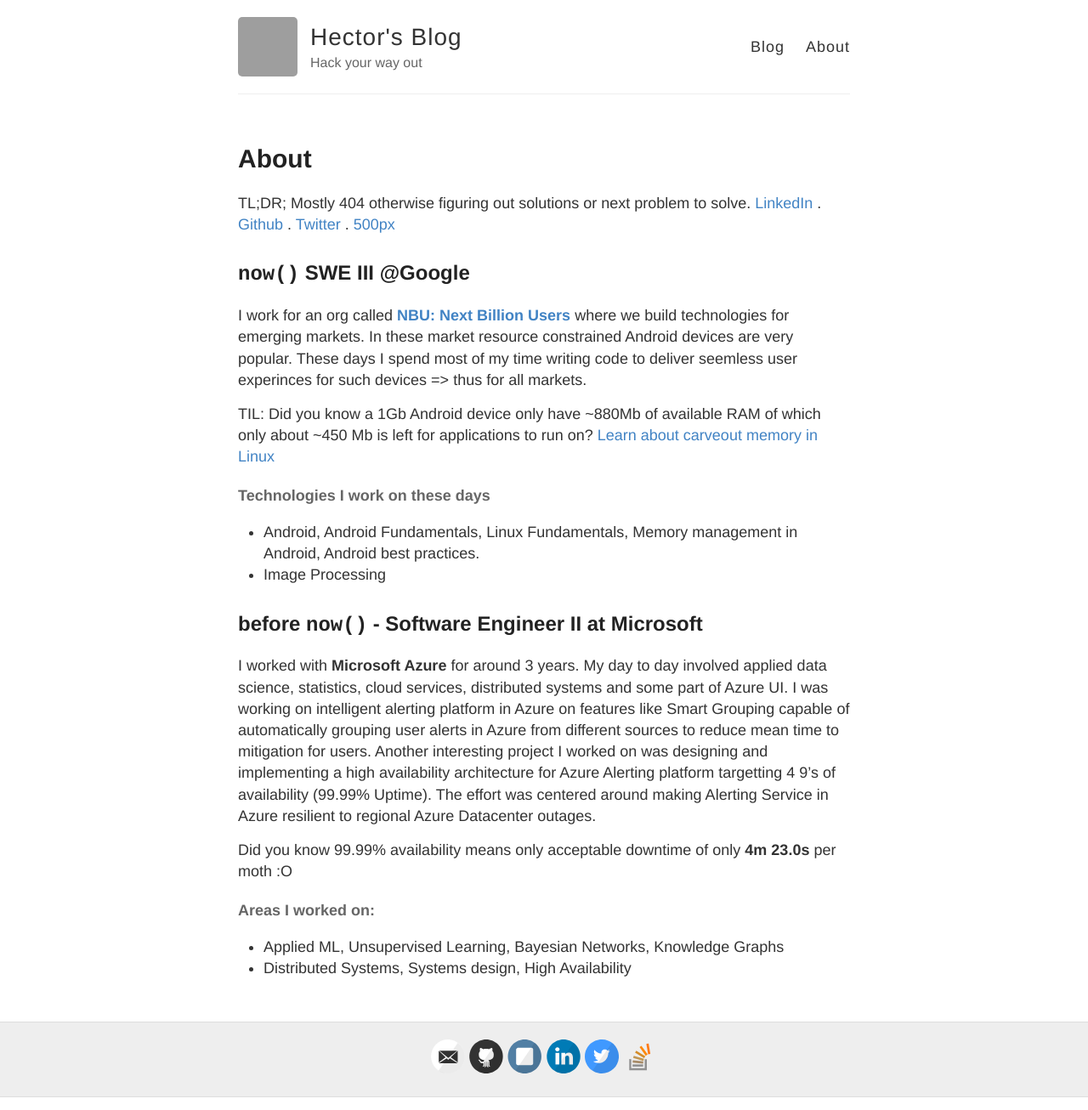
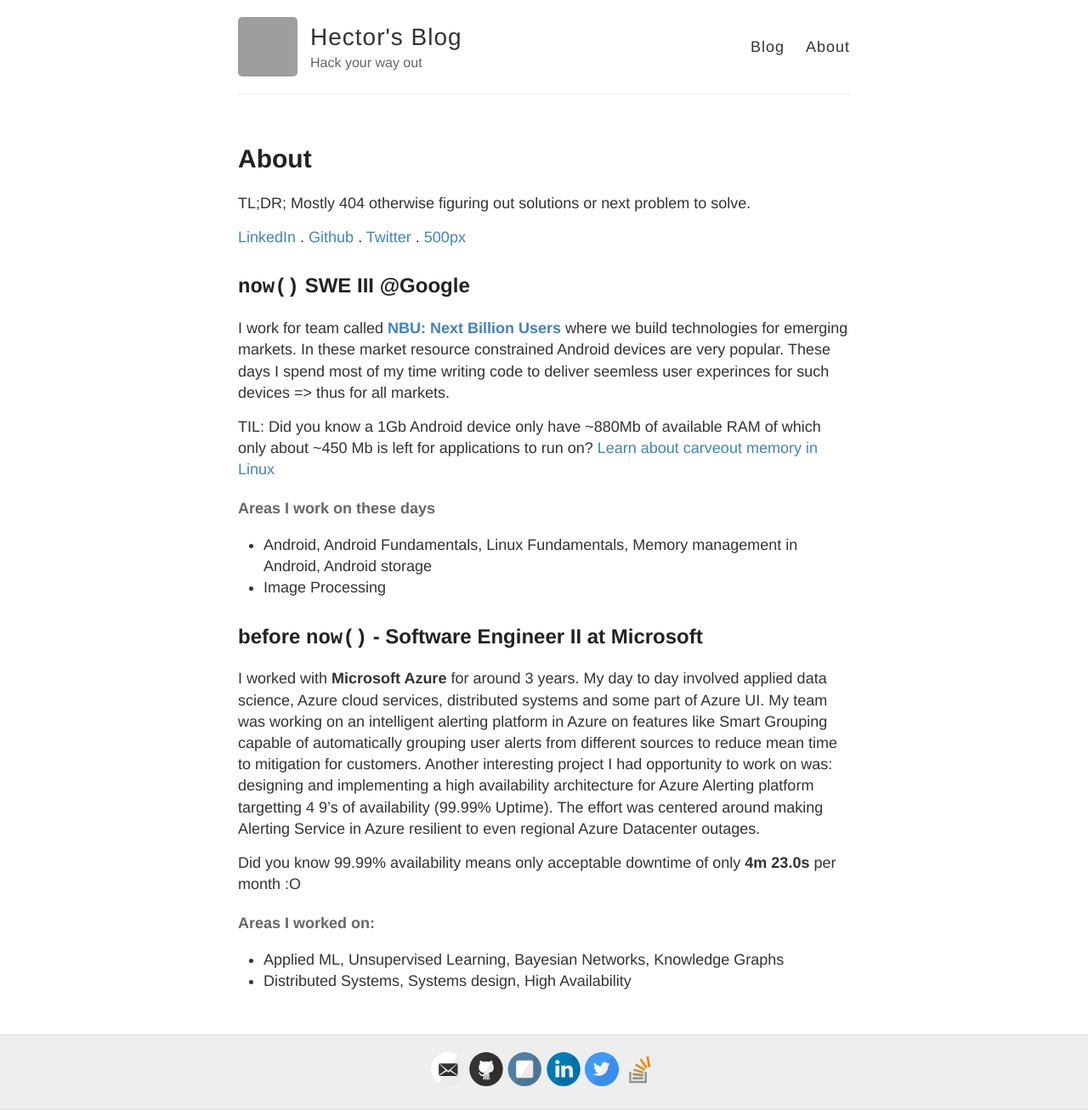
Before and after one commit to mebjas/mebjas.github.io, a Jekyll site: the page built from about.md, in a window 1280 px wide. Shown: the whole page at 85% size. Built offline with Jekyll 4.4.1, drawn with Linux system fonts in a browser that asks for light colours; grey boxes are pictures that could not be loaded.

Commit message:
nit fixes

```diff
--- a/about.md
+++ b/about.md
@@ -4,23 +4,24 @@
 permalink: /about/
 ---
 
->> TL;DR; Mostly 404 otherwise figuring out solutions or next problem to solve.
+> TL;DR; Mostly 404 otherwise figuring out solutions or next problem to solve.
+
 [LinkedIn](https://www.linkedin.com/in/minhazav/) . [Github](https://github.com/mebjas) . [Twitter](https://twitter.com/minhazav) . [500px](https://500px.com/mebjas)
 
 ## `now()` SWE III @Google
 
-I work for an org called **[NBU: Next Billion Users](https://www.blog.google/technology/next-billion-users)** where we build technologies for emerging markets. In these market resource constrained Android devices are very popular. These days I spend most of my time writing code to deliver seemless user experinces for such devices => thus for all markets.
+I work for team called **[NBU: Next Billion Users](https://www.blog.google/technology/next-billion-users)** where we build technologies for emerging markets. In these market resource constrained Android devices are very popular. These days I spend most of my time writing code to deliver seemless user experinces for such devices => thus for all markets.
 
- >> TIL: Did you know a 1Gb Android device only have ~880Mb of available RAM of which only about ~450 Mb is left for applications to run on? [Learn about carveout memory in Linux](https://developer.toradex.com/knowledge-base/carveout-memory-(linux))
+ > TIL: Did you know a 1Gb Android device only have ~880Mb of available RAM of which only about ~450 Mb is left for applications to run on? [Learn about carveout memory in Linux](https://developer.toradex.com/knowledge-base/carveout-memory-(linux))
 
-#### Technologies I work on these days
- - Android, Android Fundamentals, Linux Fundamentals, Memory management in Android, Android best practices.
+#### Areas I work on these days
+ - Android, Android Fundamentals, Linux Fundamentals, Memory management in Android, Android storage
  - Image Processing
 
 ## before `now()` - Software Engineer II at Microsoft
-I worked with **Microsoft Azure** for around 3 years. My day to day involved applied data science, statistics, cloud services, distributed systems and some part of Azure UI. I was working on intelligent alerting platform in Azure on features like Smart Grouping capable of automatically grouping user alerts in Azure from different sources to reduce mean time to mitigation for users. Another interesting project I worked on was designing and implementing a high availability architecture for Azure Alerting platform targetting 4 9's of availability (99.99% Uptime). The effort was centered around making Alerting Service in Azure resilient to regional Azure Datacenter outages.
+I worked with **Microsoft Azure** for around 3 years. My day to day involved applied data science, Azure cloud services, distributed systems and some part of Azure UI. My team was working on an intelligent alerting platform in Azure on features like Smart Grouping capable of automatically grouping user alerts from different sources to reduce mean time to mitigation for customers. Another interesting project I had opportunity to work on was: designing and implementing a high availability architecture for Azure Alerting platform targetting 4 9's of availability (99.99% Uptime). The effort was centered around making Alerting Service in Azure resilient to even regional Azure Datacenter outages.
 
->> Did you know 99.99% availability means only acceptable downtime of only **4m 23.0s** per moth :O
+>> Did you know 99.99% availability means only acceptable downtime of only **4m 23.0s** per month :O
 
 #### Areas I worked on:
  - Applied ML, Unsupervised Learning, Bayesian Networks, Knowledge Graphs
```
